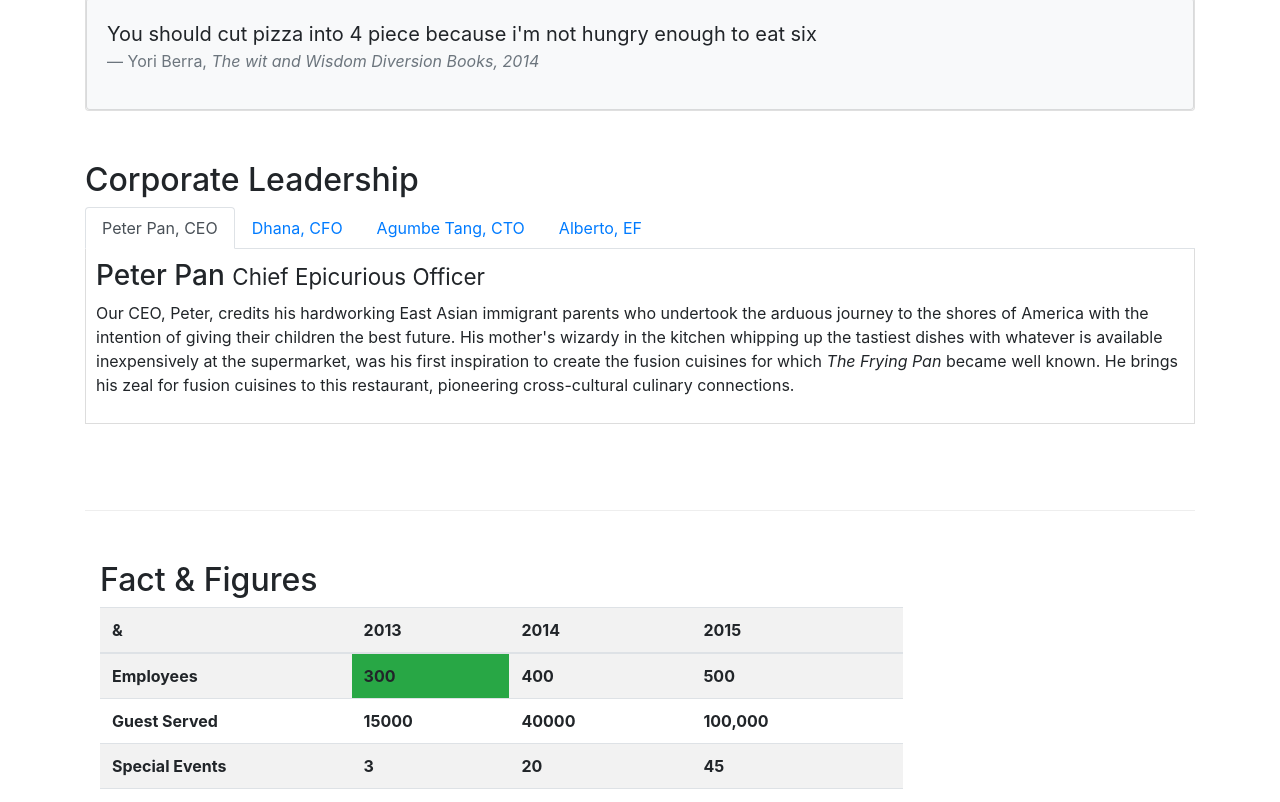
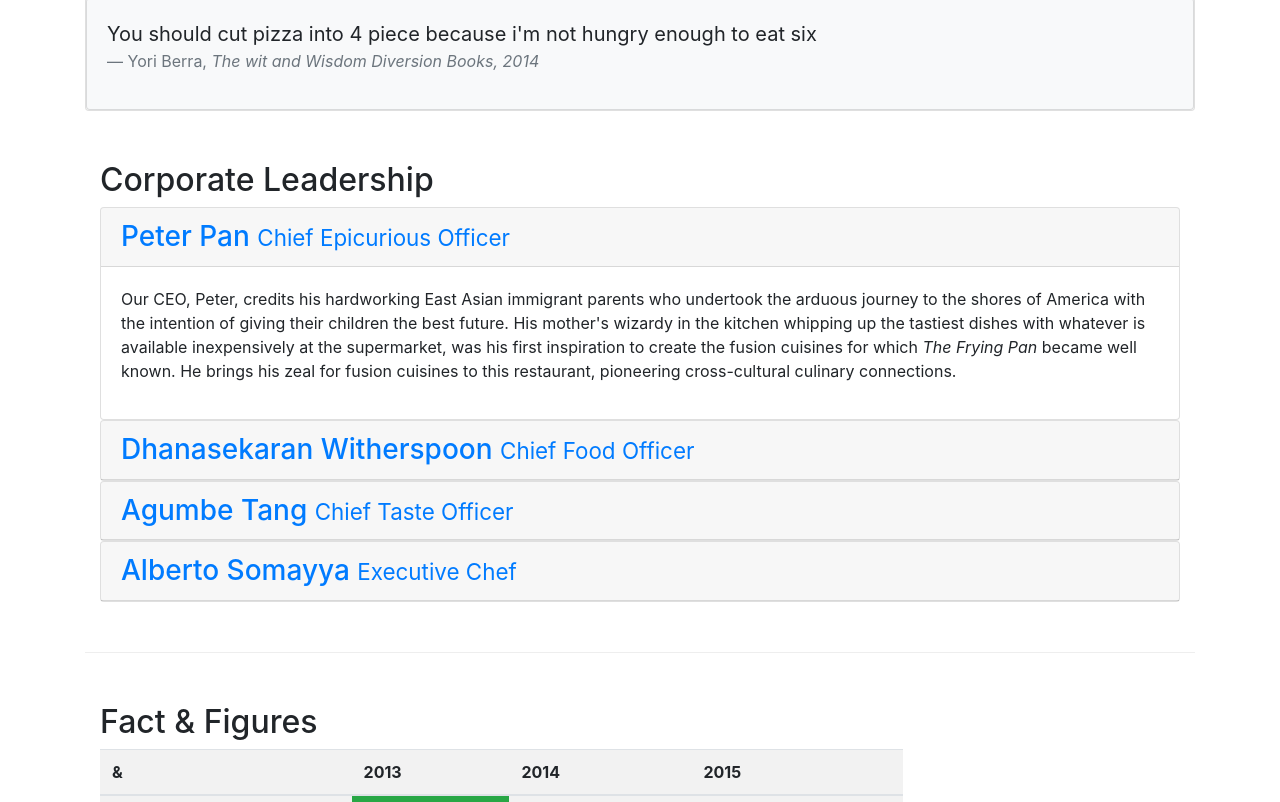
Before and after one commit to oldman-coding/bootstrap4, a website: page aboutus.html in a window 1280 px wide. Shown: the part 712-1514 px from the top of the page. Drawn offline with nearby package versions, Linux system fonts and the light colour scheme.

Commit message:
Accordion

```diff
--- a/aboutus.html
+++ b/aboutus.html
@@ -30,7 +30,6 @@
                     <li class='nav-item'><a class='nav-link' href='./contactus.html'><span class='fa fa-address-card fa-lg'></span>Contact</a></li>
                 </ul>
             </div>
-
         </div>
     </nav>
 
@@ -97,42 +96,68 @@
             </div>
         </div>
         <div class='row row-content'>
-            <div>
+            <div class='col-12'>
                 <h2>Corporate Leadership</h2>
-                <ul class='nav nav-tabs'>
-                    <li class='nav-item'>
-                        <a class='nav-link active' href='#peter' role='tab' data-toggle="tab">Peter Pan, CEO</a>
-                    </li>
-                    <li class='nav-item'>
-                        <a class='nav-link' href='#dhana' role='tab' data-toggle="tab">Dhana, CFO</a>
-                    </li>
-                    <li class="nav-item">
-                        <a class="nav-link" href="#agumbe"role="tab"data-toggle="tab">Agumbe Tang, CTO</a>
-                    </li>
-                    <li class='nav-item'>
-                        <a class='nav-link'href='#alberto' role='tab' data-toggle="tab">Alberto, EF</a>
-                    </li>
-                </ul>
-                <div class="tab-content">
-                    <div class="tab-pane fade show active" id="peter" role="tabpanel">
-                        <h3 >Peter Pan <small>Chief Epicurious Officer</small></h3>
-                        <p class='d-none d-sm-block'>Our CEO, Peter, credits his hardworking East Asian immigrant parents who undertook the arduous journey to the shores of America with the intention of giving their children the best future. His mother's wizardy in the kitchen whipping up the tastiest dishes with whatever is available inexpensively at the supermarket, was his first inspiration to create the fusion cuisines for which <em>The Frying Pan</em> became well known. He brings his zeal for fusion cuisines to this restaurant, pioneering cross-cultural culinary connections.</p>
+                <div id='accordion' role='tablist'>
+                    <div class='card'>
+                        <div class='card-header' role='tab' id='peterhead'>
+                            <h3 class='mb-0'>
+                                <a class='collapsed' data-toggle='collapse' data-target='#peter'>
+                                    Peter Pan <small>Chief Epicurious Officer</small>
+                                </a>
+                            </h3>
+                        </div>
+                        <div class='collapse show' id='peter' data-parent='#accordion'>
+                            <div class='card-body'>
+                                <p class='d-none d-sm-block'>Our CEO, Peter, credits his hardworking East Asian immigrant parents who undertook the arduous journey to the shores of America with the intention of giving their children the best future. His mother's wizardy in the kitchen whipping up the tastiest dishes with whatever is available inexpensively at the supermarket, was his first inspiration to create the fusion cuisines for which <em>The Frying Pan</em> became well known. He brings his zeal for fusion cuisines to this restaurant, pioneering cross-cultural culinary connections.</p>
+                            </div>
+                        </div>
                     </div>
-                    <div class="tab-pane fade" id="dhana" role="tabpanel">
-                        <h3>Dhanasekaran Witherspoon <small>Chief Food Officer</small></h3>
-                        <p class='d-none d-sm-block'>Our CFO, Danny, as he is affectionately referred to by his colleagues, comes from a long established family tradition in farming and produce. His experiences growing up on a farm in the Australian outback gave him great appreciation for varieties of food sources. As he puts it in his own words, <em>Everything that runs, wins, and everything that stays, pays!</em></p>
+                    <div class='card'>
+                        <div class='card-header' role='tab' id='dannyhead'>
+                            <h3 class='mb-0'>
+                                <a class='collapsed' data-toggle='collapse' data-target='#danny'>
+                                    Dhanasekaran Witherspoon <small>Chief Food Officer</small>
+                                </a>
+                            </h3>
+                        </div>
+                        <div class='collapse' id='danny' data-parent='#accordion'>
+                            <div class='card-body'>
+                                <p class='d-none d-sm-block'>Our CFO, Danny, as he is affectionately referred to by his colleagues, comes from a long established family tradition in farming and produce. His experiences growing up on a farm in the Australian outback gave him great appreciation for varieties of food sources. As he puts it in his own words, <em>Everything that runs, wins, and everything that stays, pays!</em></p>
+                            </div>
+                        </div>
                     </div>
-                    <div class="tab-pane fade" id="agumbe" role="tabpanel">
-                        <h3>Agumbe Tang <small>Chief Taste Officer</small></h3>
-                        <p class='d-none d-sm-block'>Blessed with the most discerning gustatory sense, Agumbe, our CTO, personally ensures that every dish that we serve meets his exacting tastes. Our chefs dread the tongue lashing that ensues if their dish does not meet his exacting standards. He lives by his motto, <em>You click only if you survive my lick.</em></p>
+                    <div class='card'>
+                        <div class='card-header' role='tab' id='agumbehead'>
+                            <h3 class='mb-0'>
+                                <a class='collapsed' data-toggle='collapse' data-target='#agumbe'>
+                                    Agumbe Tang <small>Chief Taste Officer</small>
+                                </a>
+                            </h3>
+                        </div>
+                        <div class='collapse' id='agumbe' data-parent='#accordion'>
+                            <div class='card-body'>
+                                <p class='d-none d-sm-block'>Blessed with the most discerning gustatory sense, Agumbe, our CTO, personally ensures that every dish that we serve meets his exacting tastes. Our chefs dread the tongue lashing that ensues if their dish does not meet his exacting standards. He lives by his motto, <em>You click only if you survive my lick.</em></p>
+                            </div>
+                        </div>
                     </div>
-                    <div class="tab-pane fade" id="alberto" role="tabpanel">
-                        <h3>Alberto Somayya <small>Executive Chef</small></h3>
-                        <p class='d-none d-sm-block'>Award winning three-star Michelin chef with wide International experience having worked closely with whos-who in the culinary world, he specializes in creating mouthwatering Indo-Italian fusion experiences. He says, <em>Put together the cuisines from the two craziest cultures, and you get a winning hit! Amma Mia!</em></p>
+                    <div class="card">
+                        <div class="card-header" role="tab" id="albertohead">
+                            <h3 class="mb-0">
+                                <a class="collapsed" data-toggle="collapse" data-target="#alberto">
+                                Alberto Somayya <small>Executive Chef</small>
+                                </a>
+                            </h3>
+                        </div>
+                        <div class="collapse" id="alberto" data-parent="#accordion">
+                            <div class="card-body">
+                                <p class="d-none d-sm-block">Blessed with the most discerning gustatory sense, Agumbe, our CTO, personally ensures that every dish that we serve meets his exacting tastes. Our chefs dread the tongue lashing that ensues if their dish does not meet his exacting standards. He lives by his motto, You click only if you survive my lick.</em></p>
+                            </div>
+                        </div>
                     </div>
                 </div>
             </div>
-       </div>
+        </div>
        <div class='row row-content'>
            <div class='col-12 col-sm-9'>
                 <h2>Fact &amp; Figures</h2>
@@ -219,7 +244,10 @@
            </div>
         </div>
     </footer>
-
+    <!-- jQuery first, then Popper.js, then Bootstrap JS. -->
+    <script src="node_modules/jquery/dist/jquery.slim.min.js"></script>
+    <script src="node_modules/popper.js/dist/umd/popper.min.js"></script>
+    <script src="node_modules/bootstrap/dist/js/bootstrap.min.js"></script>
 </body>
 
 </html>
```
